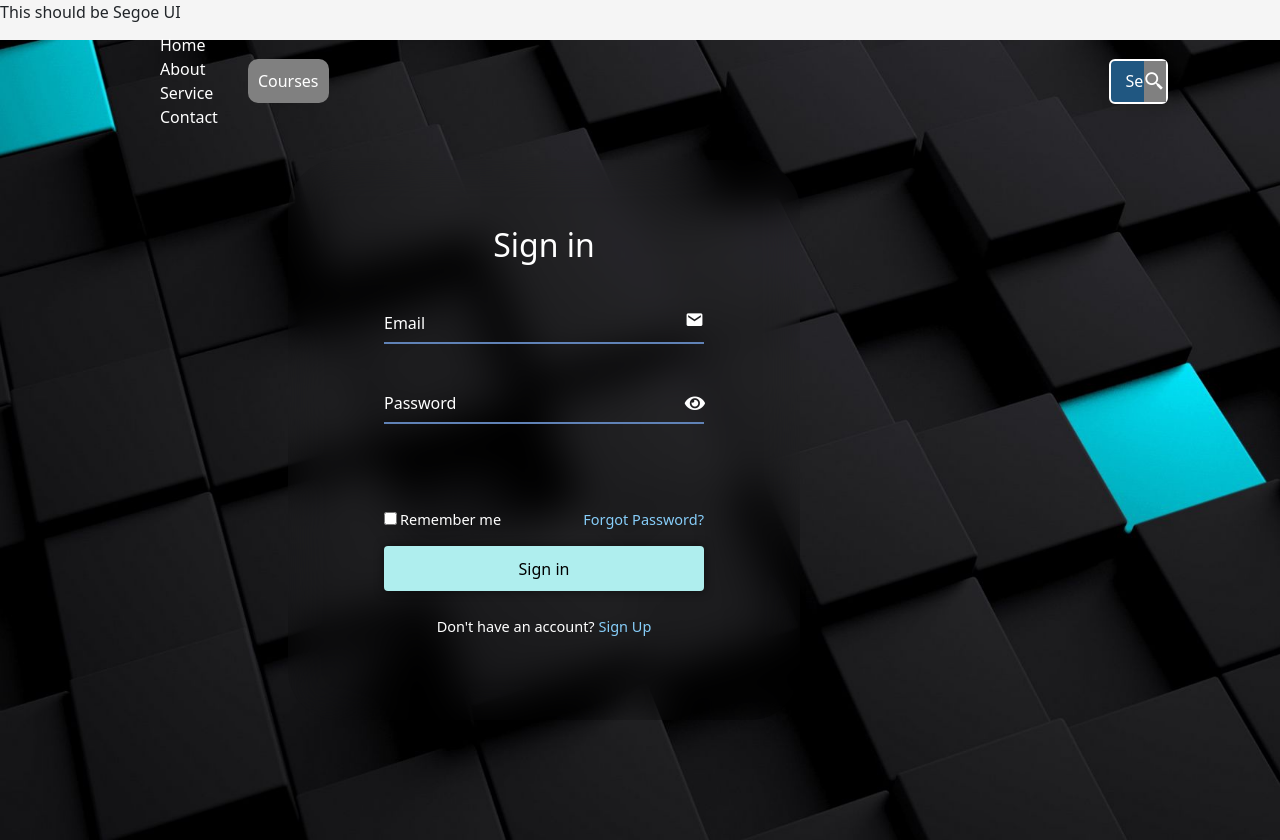
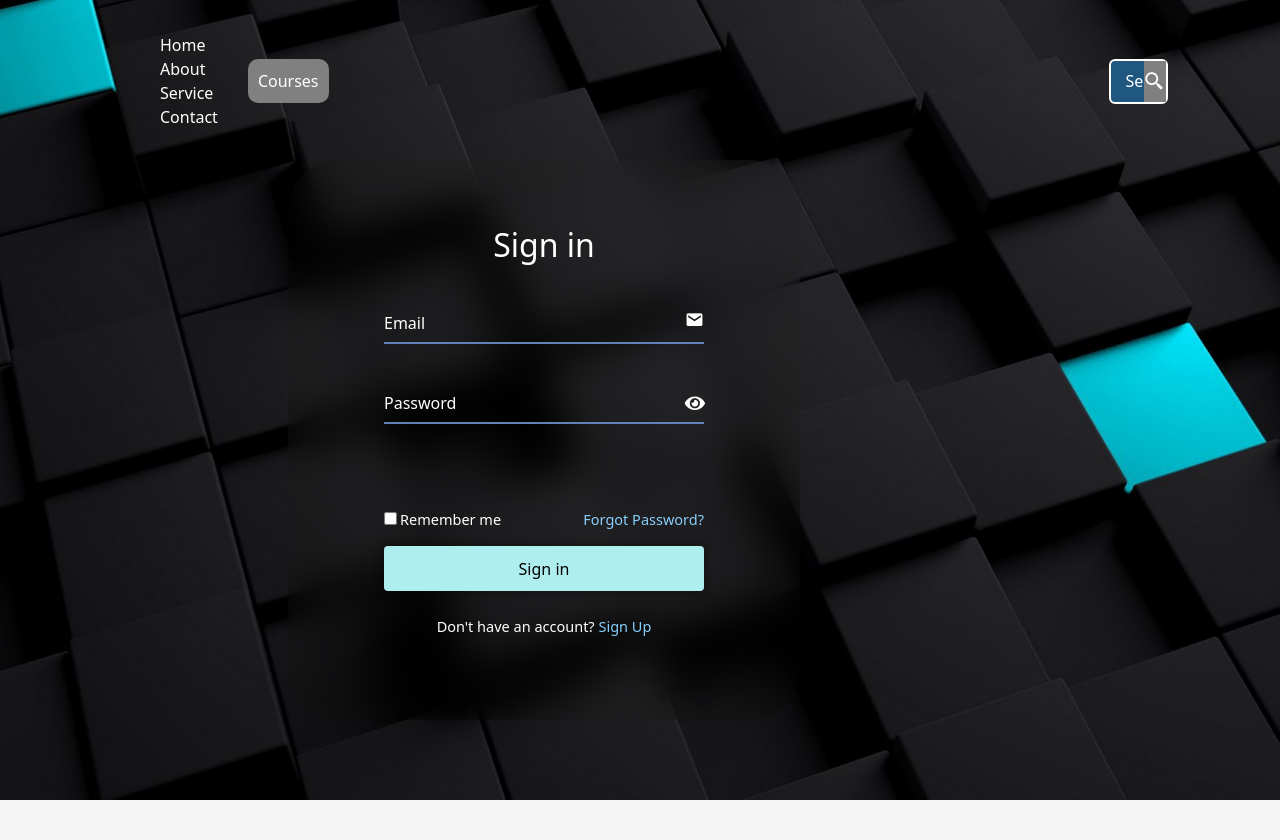
Before and after one commit to Verkiel-cmd/student-management-frontend, a React (Vite) app: page / in a window 1280 px wide. After the commit the page ends 800 px from the top, so only its background shows below. Built offline with nearby package versions, Linux system fonts and the light colour scheme; no server answers.

Commit message:
Updated XYZ feature / bugfix / etc

```diff
--- a/src/auth_section/Frontlog.jsx
+++ b/src/auth_section/Frontlog.jsx
@@ -247,7 +247,6 @@ const Frontlog = () => {
     return (
 
         <div>
-            <p className="font-sans text-2xl">This should be Segoe UI</p>
             <header className="header">
                 <nav className="navbar">
                     <a href="#">Home</a>
```
Also changed, not shown: 2 other files (tests, documents, lock files or other folders).
